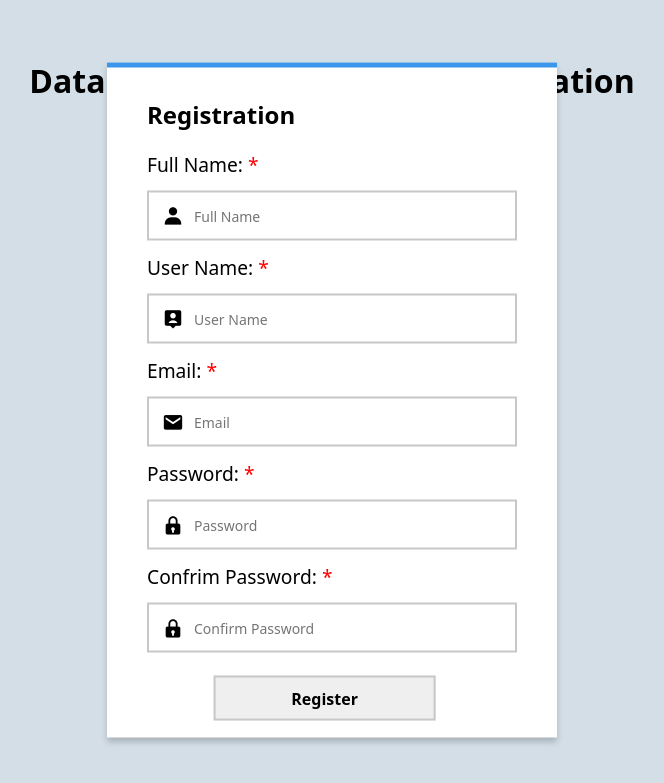
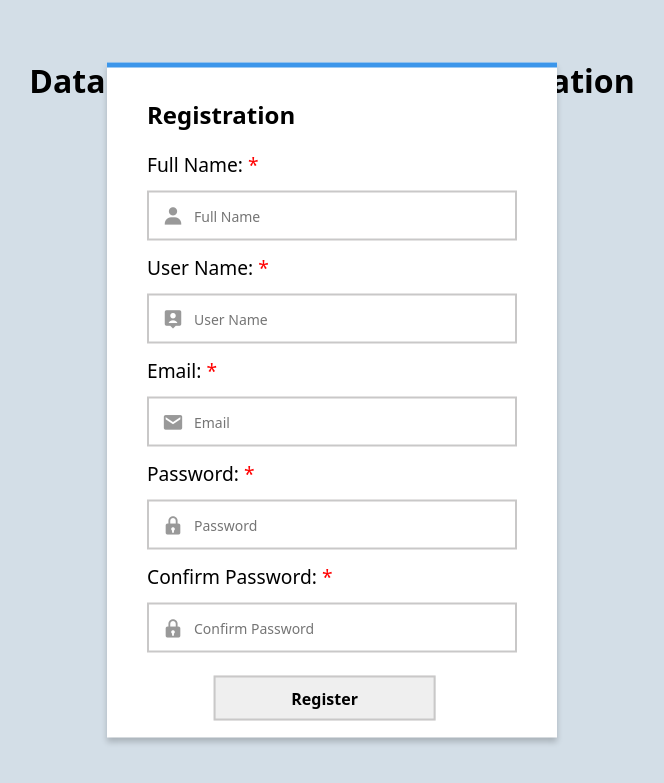
Before and after one commit to rogerb5/data-structure-visualizer, a PHP site: page /registerPage.html in a window 1280 px wide. Shown: the top 783 px of the page, without its empty margins (308-972 px from the left). Run offline with PHP 8.4, Linux system fonts and the light colour scheme; some libraries are stand-ins or nearby versions.

Commit message:
Some Finishing touches to Registration page

```diff
--- a/css/registerPage.css
+++ b/css/registerPage.css
@@ -18,6 +18,10 @@ body {
     align-items: center;
     min-width: 100vh;
     background-color: var(--background);
+}
+
+i {
+    color: var(--input-placeholder-text-color);
 }
 
 .registration-form h2 {
--- a/registerPage.html
+++ b/registerPage.html
@@ -50,7 +50,7 @@
                 </div>
 
                 <div class="input-box">
-                    <label>Confrim Password:</label>
+                    <label>Confirm Password:</label>
                     <div class="input-field">
                         <input type="password" name="password" placeholder="Confirm Password" required>
                         <i class='bx bxs-lock' ></i>
```
